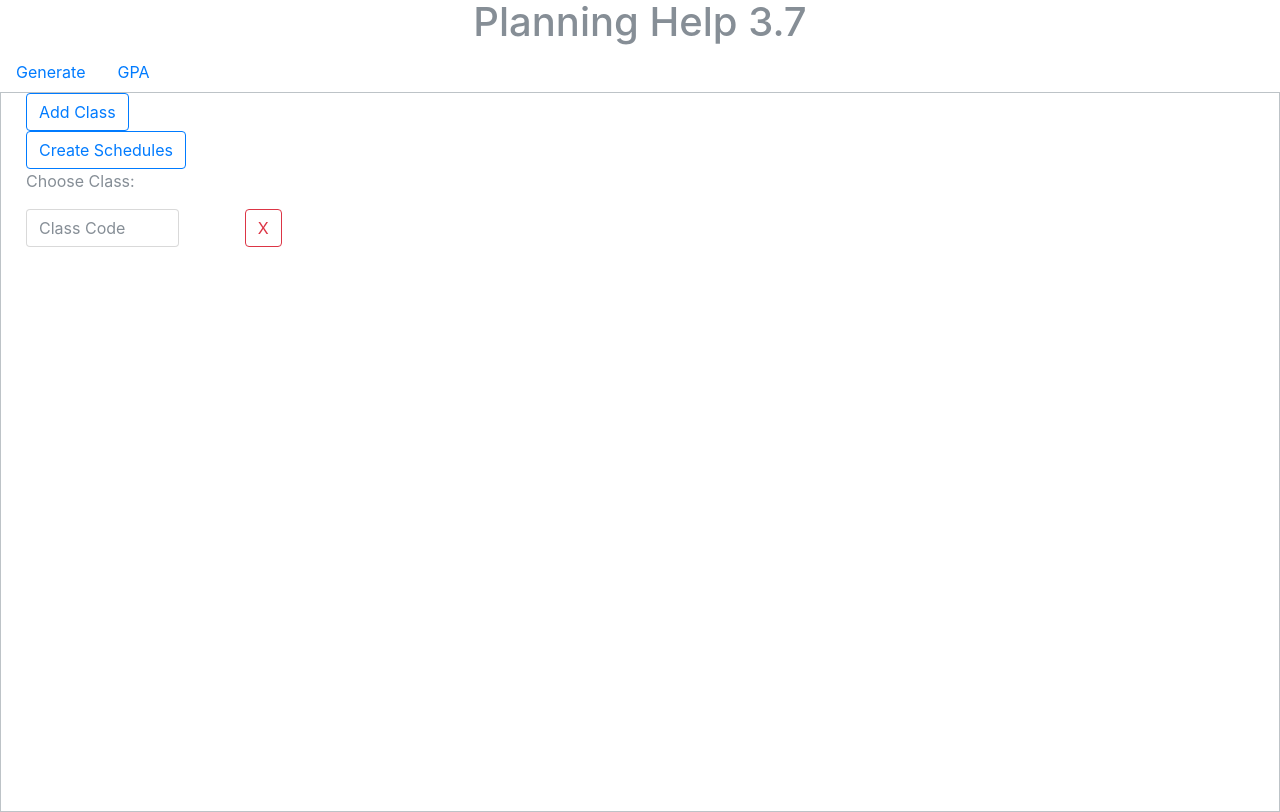
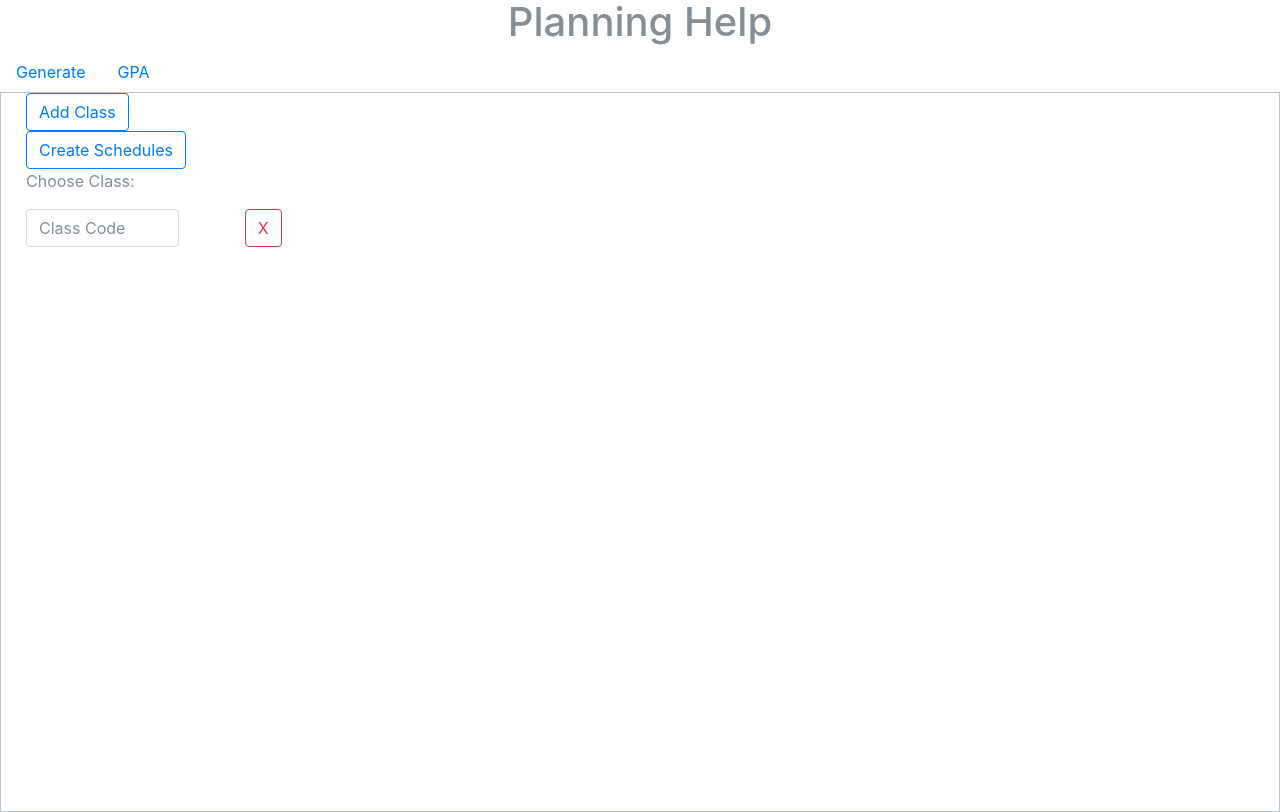
Before and after one commit to trevorpetersen/planner_help, a website: page www/index.html in a window 1280 px wide. Drawn offline with Linux system fonts and the light colour scheme.

Commit message:
Update index.html

```diff
--- a/www/index.html
+++ b/www/index.html
@@ -14,7 +14,7 @@
   <body>
 
     <div>
-      <h1 class="header text-muted">Planning Help 3.7</h1>
+      <h1 class="header text-muted">Planning Help</h1>
     </div>
 
     <ul class="nav">
```
